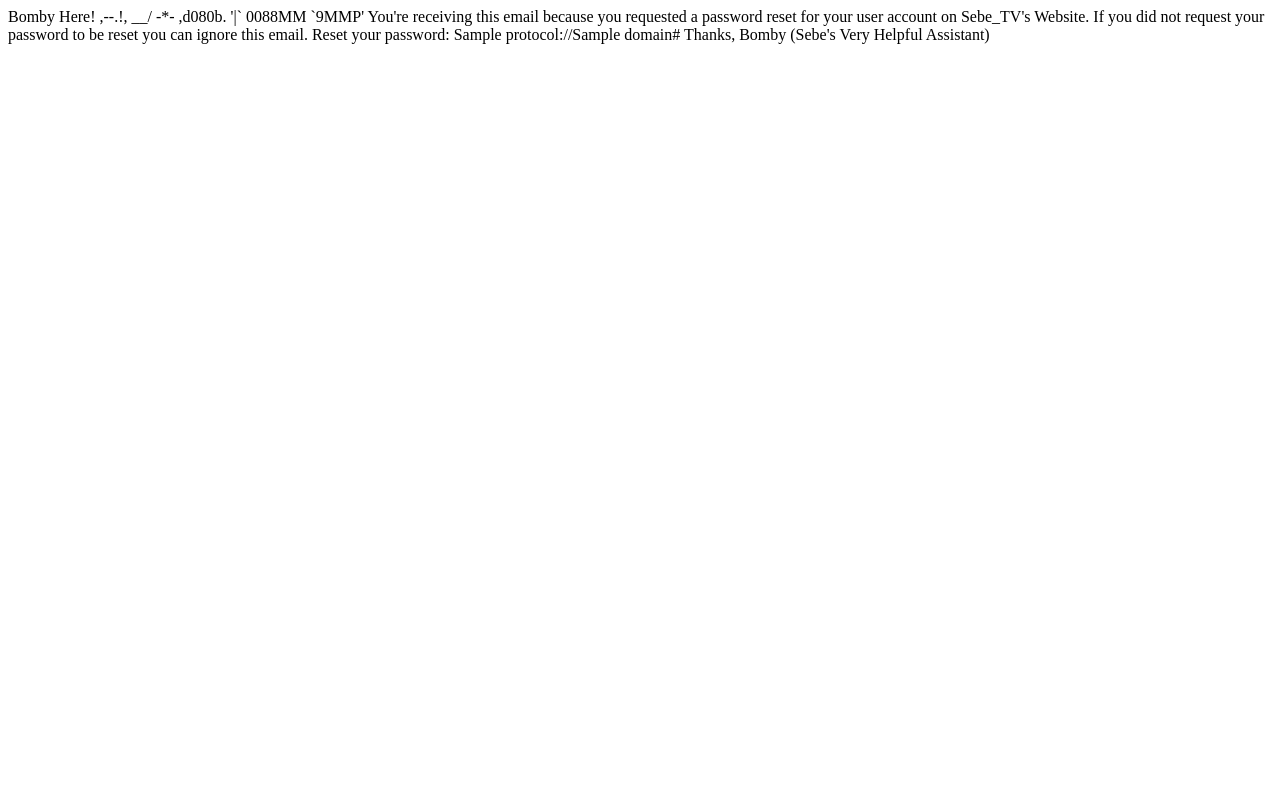
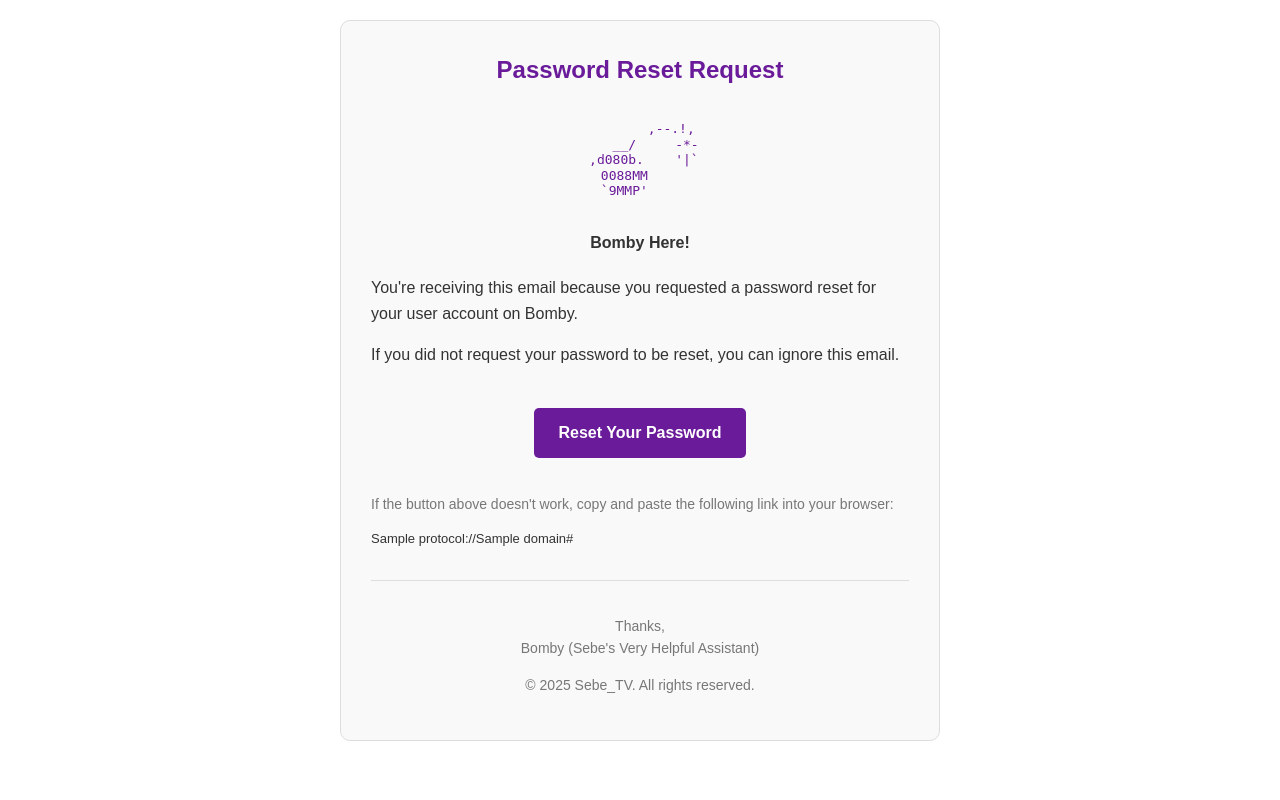
Before and after one commit to smk37git/BOMBY, a Django app: template ACCOUNTS/templates/ACCOUNTS/password_reset_email.html in a window 1280 px wide. Run offline with Django 5.2, Linux system fonts and the light colour scheme; the template is opened without the code that fills it: most values are stand-ins (such as "Sample title", 1, 10 or a date in 2020).

Commit message:
Updated password reset email.html

```diff
--- a/ACCOUNTS/templates/ACCOUNTS/password_reset_email.html
+++ b/ACCOUNTS/templates/ACCOUNTS/password_reset_email.html
@@ -1,18 +1,105 @@
 {% autoescape off %}
-Bomby Here!
-
+<!DOCTYPE html>
+<html>
+<head>
+    <meta charset="utf-8">
+    <meta name="viewport" content="width=device-width, initial-scale=1.0">
+    <title>Password Reset - BOMBY</title>
+    <style>
+        body {
+            font-family: Arial, sans-serif;
+            line-height: 1.6;
+            color: #333;
+            max-width: 600px;
+            margin: 0 auto;
+            padding: 20px;
+        }
+        .container {
+            border: 1px solid #ddd;
+            border-radius: 10px;
+            padding: 30px;
+            background-color: #f9f9f9;
+        }
+        .header {
+            text-align: center;
+            margin-bottom: 20px;
+        }
+        .bomby-logo {
+            font-family: monospace;
+            white-space: pre;
+            line-height: 1.2;
+            margin: 15px 0;
+            color: #6a1b9a;
+        }
+        h1 {
+            color: #6a1b9a;
+            font-size: 24px;
+            margin-top: 0;
+        }
+        .message {
+            margin-bottom: 25px;
+        }
+        .reset-button {
+            display: inline-block;
+            background-color: #6a1b9a;
+            color: white;
+            text-decoration: none;
+            padding: 12px 24px;
+            border-radius: 5px;
+            font-weight: bold;
+            margin: 15px 0;
+        }
+        .reset-button:hover {
+            background-color: #4a148c;
+        }
+        .note {
+            font-size: 14px;
+            color: #777;
+            margin-top: 20px;
+        }
+        .footer {
+            margin-top: 30px;
+            text-align: center;
+            font-size: 14px;
+            color: #777;
+            border-top: 1px solid #ddd;
+            padding-top: 20px;
+        }
+    </style>
+</head>
+<body>
+    <div class="container">
+        <div class="header">
+            <h1>Password Reset Request</h1>
+            <div class="bomby-logo">
         ,--.!,
     __/     -*-
  ,d080b.    '|`
  0088MM
  `9MMP'
+            </div>
+            <strong>Bomby Here!</strong>
+        </div>
 
-You're receiving this email because you requested a password reset for your user account on Sebe_TV's Website.
-If you did not request your password to be reset you can ignore this email.
+        <div class="message">
+            <p>You're receiving this email because you requested a password reset for your user account on Bomby.</p>
+            <p>If you did not request your password to be reset, you can ignore this email.</p>
+        </div>
 
-Reset your password:
-{{ protocol }}://{{ domain }}{% url 'ACCOUNTS:password_reset_confirm' uidb64=uid token=token %}
+        <div style="text-align: center;">
+            <a href="{{ protocol }}://{{ domain }}{% url 'ACCOUNTS:password_reset_confirm' uidb64=uid token=token %}" class="reset-button">Reset Your Password</a>
+        </div>
 
-Thanks,
-Bomby (Sebe's Very Helpful Assistant)
+        <p class="note">If the button above doesn't work, copy and paste the following link into your browser:</p>
+        <p style="word-break: break-all; font-size: 13px;">
+            {{ protocol }}://{{ domain }}{% url 'ACCOUNTS:password_reset_confirm' uidb64=uid token=token %}
+        </p>
+
+        <div class="footer">
+            <p>Thanks,<br>Bomby (Sebe's Very Helpful Assistant)</p>
+            <p>&copy; {% now "Y" %} Sebe_TV. All rights reserved.</p>
+        </div>
+    </div>
+</body>
+</html>
 {% endautoescape %}
```
